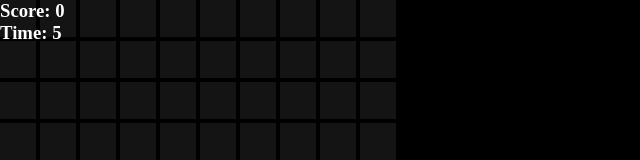
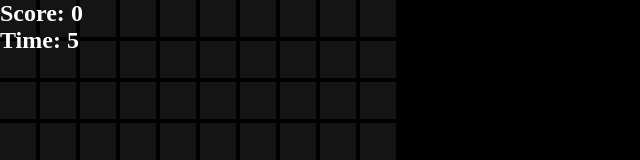
Before and after one commit to mwolicki/tetris, a website: page fable/public/index.html in a window 1280 px wide. Shown: the top 160 px of the page, without its empty margins (0-640 px from the left). Drawn offline with Linux system fonts and the light colour scheme.

Commit message:
font size

```diff
--- a/fable/public/index.html
+++ b/fable/public/index.html
@@ -16,10 +16,10 @@
   <title>Tetris</title>
 </head>
 <body style="touch-action: none" >
-  <h3 id="points" style="position:absolute; top:0; left:0; margin:0">
+  <h2 id="points" style="position:absolute; top:0; left:0; margin:0">
       Score: <span id="points">0</span><br/>
       Time: <span id="time">0</span><br/>
-  </h3>
+  </h2>
 
   <canvas align="center" id="canvas" width="400" height="620"></canvas>
   <p id="p">
```
